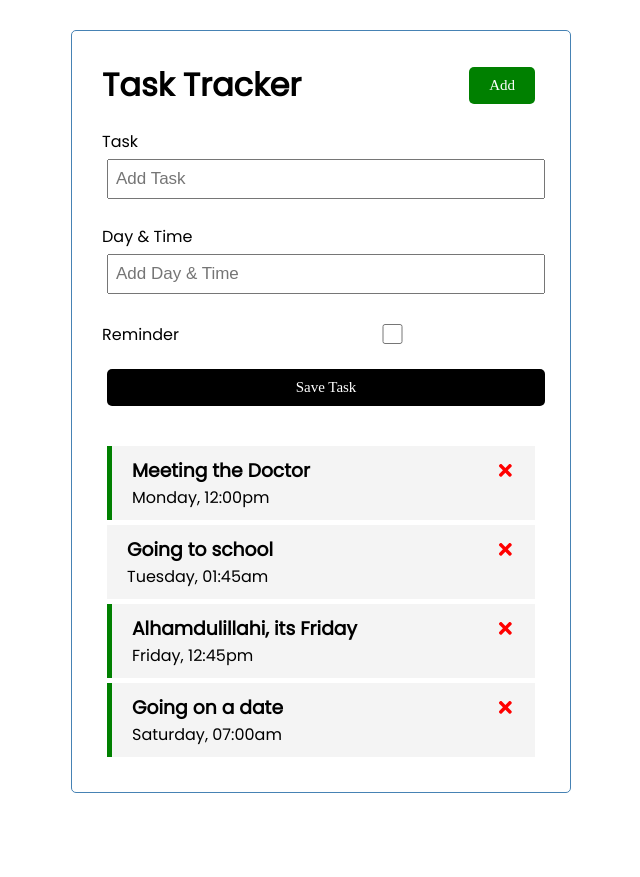
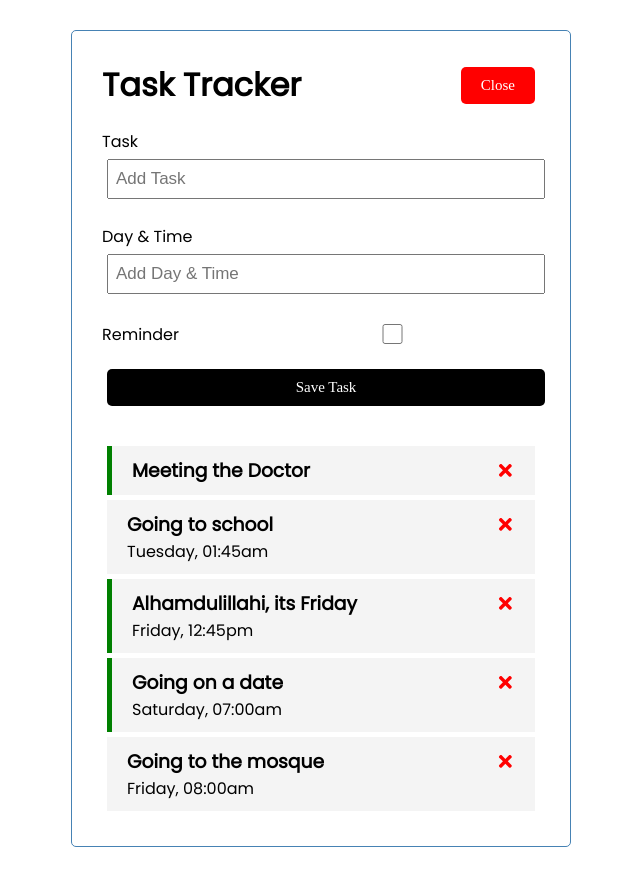
Before and after one commit to Allahnana/Task-Tracker-React.js, a React (Create React App) app: page / in a window 1280 px wide. Shown: the whole page, without its empty margins (319-959 px from the left). Before the commit the page ends 823 px from the top, so only its background shows below. Built offline with nearby package versions, Linux system fonts and the light colour scheme; data requests are answered from the project's data file.

Commit message:
Created a dev build folder and a db.json folder which I'm able to fetch data from my db

```diff
--- /dev/null
+++ b/db.json
@@ -0,0 +1,37 @@
+{
+  "tasks": [
+
+    {
+      "id": 1,
+      "text": "Meeting the Doctor",
+      "its": "Monday, 12:00pm",
+      "reminder": true
+    },
+    {
+      "id": 2,
+      "text": "Going to school",
+      "day": "Tuesday, 01:45am",
+      "reminder": false
+    },
+    {
+      "id": 3,
+      "text": "Alhamdulillahi, its Friday",
+      "day": "Friday, 12:45pm",
+      "reminder": true
+    },
+    {
+      "id": 4,
+      "text": "Going on a date",
+      "day": "Saturday, 07:00am",
+      "reminder": true
+    },
+    {
+      "id": 5,
+      "text": "Going to the mosque",
+      "day": "Friday, 08:00am",
+      "reminder": false
+    }
+
+  ]
+
+}
--- a/package.json
+++ b/package.json
@@ -6,6 +6,7 @@
     "@testing-library/jest-dom": "^5.16.5",
     "@testing-library/react": "^13.4.0",
     "@testing-library/user-event": "^13.5.0",
+    "json-server": "^0.17.0",
     "react": "^18.2.0",
     "react-dom": "^18.2.0",
     "react-icons": "^4.6.0",
@@ -16,7 +17,8 @@
     "start": "react-scripts start",
     "build": "react-scripts build",
     "test": "react-scripts test",
-    "eject": "react-scripts eject"
+    "eject": "react-scripts eject",
+    "server": "json-server --watch db.json --port 5000"
   },
   "eslintConfig": {
     "extends": [
--- a/src/App.js
+++ b/src/App.js
@@ -2,37 +2,37 @@
 import Header from "./components/Header";
 import Task from "./components/Tasks";
 import AddTask from "./components/AddTask";
-import { useState } from "react"
+import { useState, useEffect } from "react"
 
 function App() {
 
+  const[showAddTask, setShowAddTask] = useState(true)
+  const [ tasks, setTasks] = useState([])
 
-  const [ tasks, setTasks] = useState([
-    {
-        id: 1,
-        text: 'Meeting the Doctor',
-        day: 'Monday, 12:00pm',
-        reminder: true
-      },
-      {
-        id: 2,
-        text: 'Going to school',
-        day: 'Tuesday, 01:45am',
-        reminder: false
-      },
-      {
-        id: 3,
-        text: 'Alhamdulillahi, its Friday',
-        day: 'Friday, 12:45pm',
-        reminder: true
-      },
-      {
-        id: 4,
-        text: 'Going on a date',
-        day: 'Saturday, 07:00am',
-        reminder: true
-      },
-])
+  useEffect(() => {
+
+    const getTasks = async () => {
+      const tasksFromServer = await fetchTasks()
+      setTasks(tasksFromServer)
+    }
+
+    getTasks()
+
+  }, [])
+
+
+  //Fetch Tasks
+
+  const fetchTasks = async () => {
+    const res = await fetch('http://localhost:5000/tasks')
+    const data = await res.json()
+
+    return data
+  }
+
+  fetchTasks()
+
+
 
 
 //Add Task
@@ -60,8 +60,8 @@ const toggleReminder = (id) =>{
 
   return (
     <div className="container">
-      <Header/>
-      <AddTask onAdd = {addTask}/>
+      <Header  onAdd = { () => setShowAddTask(!showAddTask)} showAdd={showAddTask} />
+      { showAddTask && <AddTask onAdd = {addTask}/>}
       {tasks.length > 0 ? <Task tasks= {tasks} onDelete={deleteTask} onToggle={toggleReminder}/> : "No Task To Show"}
     </div>
   );
--- a/src/components/Header.js
+++ b/src/components/Header.js
@@ -2,16 +2,16 @@ import React from 'react'
 import PropTypes from 'prop-types';
 import Button from './Button';
 
-const Header = ({title}) => {
-  const onClick = () => {
-    console.log('dev_abdul')
-  }
+const Header = ({title, onAdd, showAdd}) => {
+
   return (
 
     <div >
         <header  className='header' >
             <h1>{title}</h1>
-            <Button onClick={onClick} color = 'green' text='Add'/>
+            <Button onClick={onAdd}
+            color ={showAdd ? 'red' : 'green'}
+            text={showAdd ? 'Close' : 'Add'}/>
 
         </header>
     </div>
```
Also changed, not shown: 1 other file (tests, documents, lock files or other folders).
